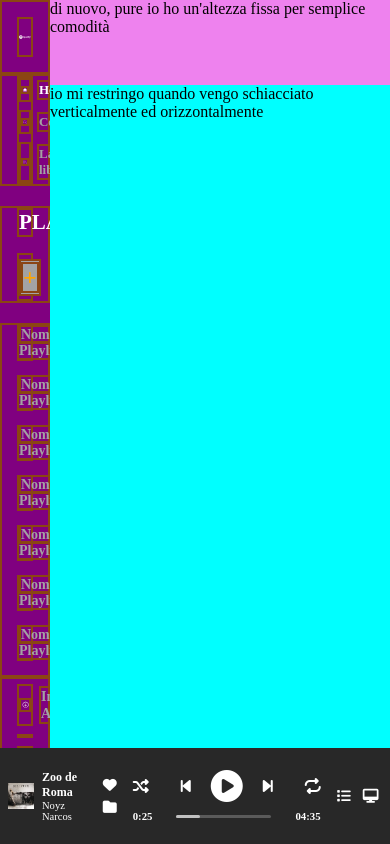
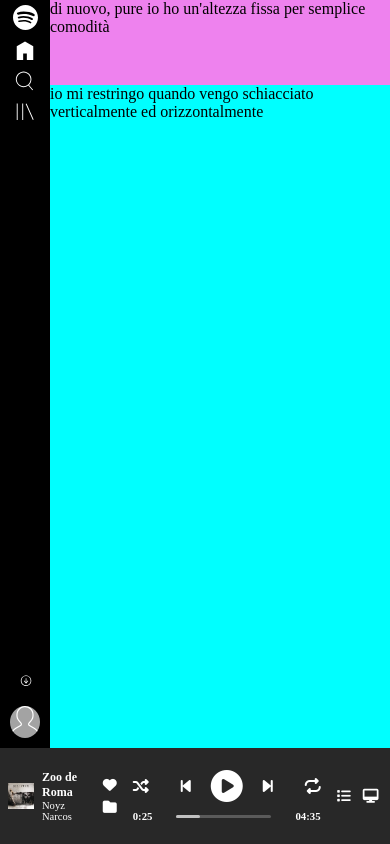
Before and after one commit to masfreddy93/html-css-spotifyweb, a plain HTML site: page index.html in a window 390 px wide. Shown: the top 844 px of the page. Drawn offline with Linux system fonts and the light colour scheme.

Commit message:
side-bar responsive: done;

```diff
--- a/css/style.css
+++ b/css/style.css
@@ -84,7 +84,7 @@ main {
 @media screen and (max-width: 576px){
     #side-bar {
         flex-basis: 50px;
-        background-color: purple;
+
     }
 }
 
@@ -231,10 +231,9 @@ main {
 
 
 /* HEADER (SIDE-BAR) */
-#side-bar * {
-
+/* #side-bar * {
     border: 2px solid saddlebrown;
-}
+} */
 
 #side-bar {
     flex-direction: column;
@@ -264,6 +263,7 @@ main {
     padding: 0 15px;
     margin-bottom: 1.25rem;
     color: #A3A3A3;
+    position: relative;
 }
 
 #side-bar .nav-bar > .row{
@@ -273,6 +273,17 @@ main {
 #side-bar .nav-bar > .row > :first-child {
     color: white;
 }
+
+#side-bar .nav-bar > .row > :first-child::before {
+    content: "";
+    display: block;
+    border-left: 1px solid greenyellow;
+    position: absolute;
+    left: 0;
+    top: 0;
+    height: 33.3%;
+}
+
 
 #side-bar .nav-bar li{
     gap: 0.5rem;
@@ -317,7 +328,7 @@ main {
 
 #side-bar .playlist .container-create .add-playlist {
     font-size: 1.5rem;
-    color: orange;
+    color: black;
 }
 
 /* name-playlist */
@@ -367,8 +378,60 @@ main {
 
 #side-bar .john-doe .user img {
     display: block;
-    width: 1.5rem;
-    height: 1.5rem;
+    width: 2rem;
+    height: 2rem;
     background-color: #A3A3A3;
     border-radius: 50%;
 }
+
+
+/* MEDIA QUERY SIDE-BAR */
+/* xs */
+@media screen and (max-width: 576px){
+    #side-bar .logo-spotify .logo-spotify-normal,
+    #side-bar .nav-bar li h3,
+    #side-bar .playlist,
+    #side-bar .name-playlist,
+    #side-bar .john-doe h3,
+    #side-bar .john-doe .bordo,
+    #side-bar .john-doe h2
+    {
+        display: none;
+    }
+
+    #side-bar .logo-spotify .logo-spotify-small {
+        display: block;
+        height: 25px;
+    }
+
+    #side-bar .logo-spotify {
+        height: auto;
+        padding: 5px;
+        display: flex;
+        justify-content: center;
+        align-items: center;
+    }
+
+    #side-bar .nav-bar {
+        padding: 5px;
+
+    }
+
+    #side-bar .nav-bar li{
+        justify-content: center;
+    }
+
+    #side-bar .john-doe {
+        padding: 5px;
+    }
+
+    #side-bar .john-doe .row{
+        padding: 5px;
+        justify-content: center;
+    }
+
+    #side-bar .nav-bar > .row > :first-child::before {
+        display: none;
+    }
+
+}
```
